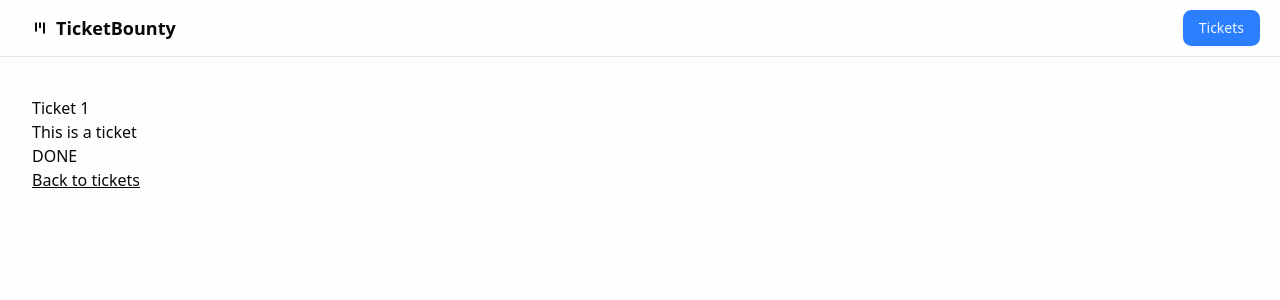
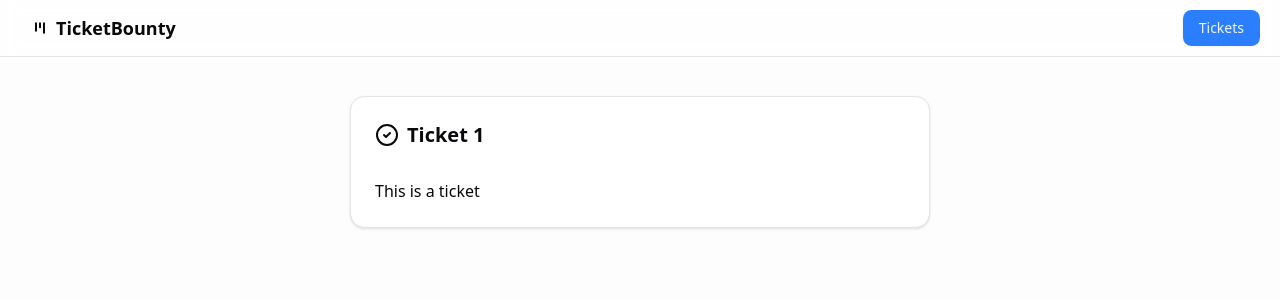
Before and after one commit to kolarskydominik/the-road-to-next, a Next.js app: page /tickets/1 in a window 1280 px wide. Shown: the top 300 px of the page. Built offline with nearby package versions, Linux system fonts and the light colour scheme.

Commit message:
added: reusable card

```diff
--- a/src/app/tickets/[ticketId]/page.tsx
+++ b/src/app/tickets/[ticketId]/page.tsx
@@ -2,6 +2,7 @@ import Link from 'next/link';
 import { Placeholder } from '@/components/placeholder';
 import { Button } from '@/components/ui/button';
 import { initialTickets } from '@/data';
+import TicketItem from '@/features/ticket/components/ticket-item';
 import { ticketsPath } from '@/paths';
 
 type TicketPageProps = {
@@ -27,14 +28,8 @@ const TicketPage = async ({ params }: TicketPageProps) => {
     );
   }
   return (
-    <div>
-      <div>{ticket.title}</div>
-      <div>{ticket.content}</div>
-      <div>{ticket.status}</div>
-
-      <Link href={ticketsPath()} className="underline">
-        Back to tickets
-      </Link>
+    <div className="animate-fade-from-top flex justify-center">
+      <TicketItem ticket={ticket} isDetail />
     </div>
   );
 };
--- a/src/features/ticket/components/ticket-item.tsx
+++ b/src/features/ticket/components/ticket-item.tsx
@@ -2,15 +2,17 @@ import { LucideSquareArrowOutUpRight } from 'lucide-react';
 import Link from 'next/link';
 import { Button } from '@/components/ui/button';
 import { Card, CardContent, CardHeader, CardTitle } from '@/components/ui/card';
+import { cn } from '@/lib/utils';
 import { ticketPath } from '@/paths';
 import { TICKETS_ICONS } from '../constants';
 import { TicketType } from '../types';
 
 type Props = {
   ticket: TicketType;
+  isDetail?: boolean;
 };
 
-const TicketItem = ({ ticket }: Props) => {
+const TicketItem = ({ ticket, isDetail }: Props) => {
   const detailButton = (
     <Button variant={'outline'} size={'icon'} asChild>
       <Link href={ticketPath(ticket.id)}>
@@ -19,7 +21,12 @@ const TicketItem = ({ ticket }: Props) => {
     </Button>
   );
   return (
-    <div className="flex w-full max-w-[420px] gap-x-1">
+    <div
+      className={cn(
+        'flex w-full max-w-[420px] gap-x-1',
+        isDetail && 'max-w-[580px]',
+      )}
+    >
       <Card key={ticket.id} className="w-full">
         <CardHeader>
           <CardTitle className="flex items-center gap-2">
@@ -28,12 +35,19 @@ const TicketItem = ({ ticket }: Props) => {
           </CardTitle>
         </CardHeader>
         <CardContent>
-          <p className="line-clamp-3 whitespace-break-spaces">
+          <p
+            className={cn(
+              'whitespace-break-spaces',
+              !isDetail && 'line-clamp-3',
+            )}
+          >
             {ticket.content}
           </p>
         </CardContent>
       </Card>
-      <div className="flex flex-col gap-y-1">{detailButton}</div>
+      {isDetail ? null : (
+        <div className="flex flex-col gap-y-1">{detailButton}</div>
+      )}
     </div>
   );
 };
```
